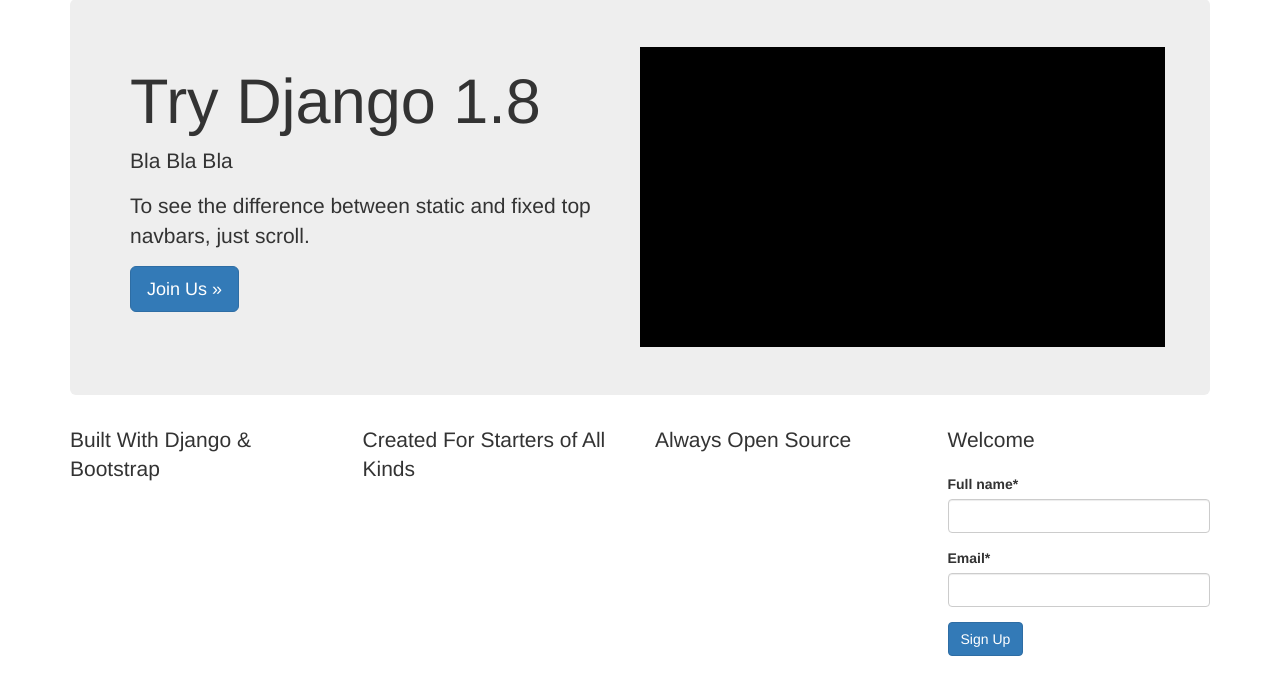
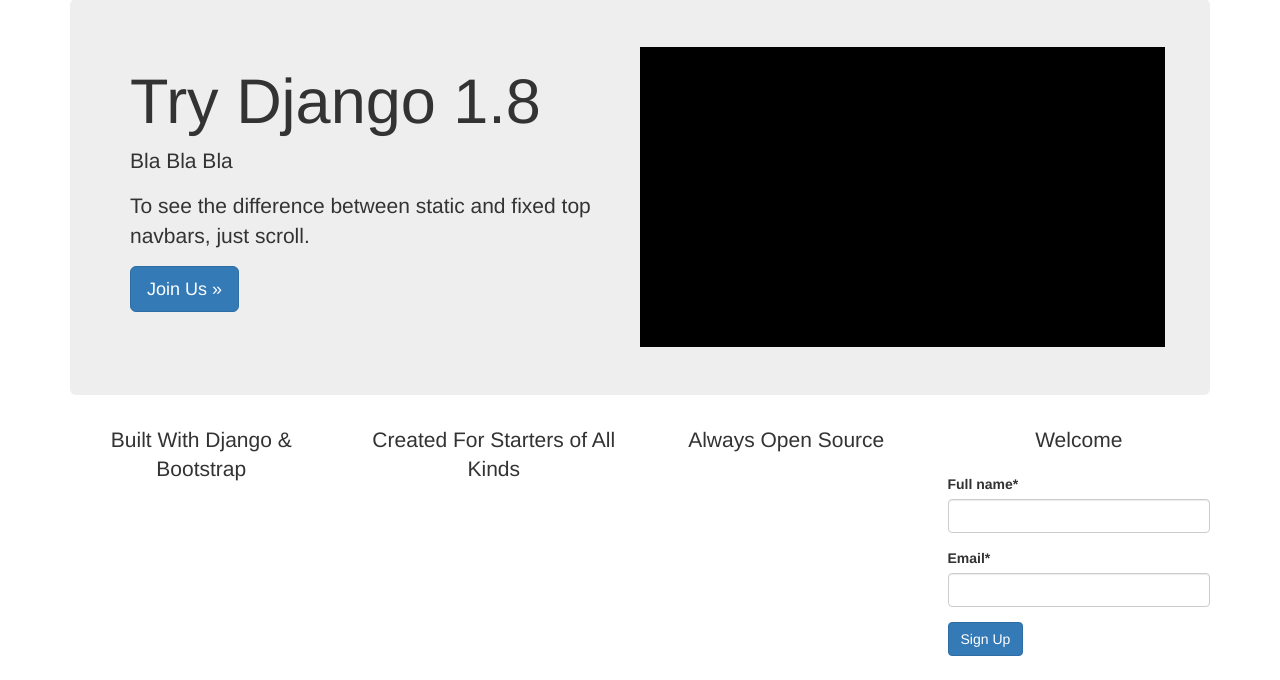
Before and after one commit to ArchAiA/trydjango18, a Django app: page / in a window 1280 px wide. Shown: the part 71-751 px from the top of the page. Run offline with Django 3.2, Linux system fonts and the light colour scheme; some libraries are stand-ins or nearby versions.

Commit message:
L24 CSS Logistics

```diff
--- /dev/null
+++ b/static_in_pro/our_static/css/custom.css
@@ -0,0 +1,3 @@
+.text-align-center {
+	text-align: center;
+}
--- a/static_in_pro/our_static/css/navbar-static-top.css
+++ b/static_in_pro/our_static/css/navbar-static-top.css
@@ -5,3 +5,7 @@ body {
 .navbar-static-top {
   margin-bottom: 19px;
 }
+
+.text-align-center {
+	text-align: center;
+}
--- a/templates/base.html
+++ b/templates/base.html
@@ -14,6 +14,11 @@
     <title>{% block head_title %}MVP Landing{% endblock %}</title>
 
     {% include 'head_css.html' %}
+      <style>
+      {% block style %}
+      {% endblock %}
+      </style>
+
   </head>
 
   <body>
--- a/templates/head_css.html
+++ b/templates/head_css.html
@@ -3,3 +3,4 @@
 <link href="{% static 'css/bootstrap.min.css' %}" rel="stylesheet">
 <link href="{% static 'css/ie10-viewport-bug-workaround.css' %}" rel="stylesheet">
 <link href="{% static 'css/navbar-static-top.css' %}" rel="stylesheet">
+<link href="{% static 'css/custom.css' %}" rel="stylesheet">
--- a/templates/home.html
+++ b/templates/home.html
@@ -2,6 +2,13 @@
 {% load crispy_forms_tags %}
 
 {% block head_title %} Welcome | {{ block.super }}{% endblock %}
+
+<style>
+{% block style %}
+	.text-align-center {text-align: center;
+	}
+{% endblock %}
+</style>
 
 {% block jumbotron_content %}
 <div class='row'>
@@ -31,7 +38,7 @@
 <div class="row">
 
 	<div class="col-sm-3 pull-right">
-		<p class='lead'>{{title}}</p>
+		<p class='lead text-align-center'>{{title}}</p>
 		<form method='POST' action=''> {% csrf_token %}
 		{{form|crispy}}
 			<input class='btn btn-primary' type='submit' value='Sign Up'>
@@ -39,15 +46,15 @@
 	</div>
 
 	<div class='col-sm-3'>
-		<p class='lead'>Built With Django &amp; Bootstrap</p>
+		<p class='lead text-align-center'>Built With Django &amp; Bootstrap</p>
 	</div>
 
 	<div class='col-sm-3'>
-		<p class='lead'>Created For Starters of All Kinds</p>
+		<p class='lead text-align-center'>Created For Starters of All Kinds</p>
 	</div>
 
 	<div class='col-sm-3'>
-		<p class='lead'>Always Open Source</p>
+		<p class='lead text-align-center'>Always Open Source</p>
 	</div>
 
 </div>
```
